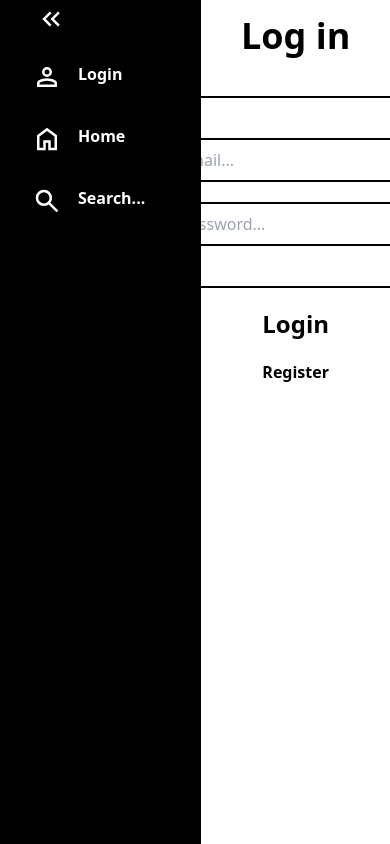
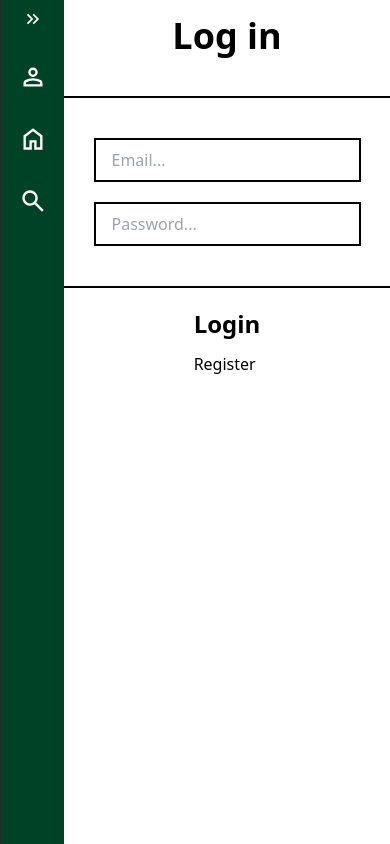
Before and after one commit to LauraBLei/SemesterProject2, a website built with Vite: page auth/login/index.html in a window 390 px wide. Built offline with nearby package versions, Linux system fonts and the light colour scheme.

Commit message:
Feat: addes styling to nav/side-bar

```diff
--- a/src/css/style.css
+++ b/src/css/style.css
@@ -14,52 +14,51 @@ header {
   @apply h-dvh z-50 block;
 }
 
-.headline {
-  @apply text-3xl font-semibold;
-}
-
 svg {
   transition: rotate 150ms ease;
 }
 
-#sidebar {
-  @apply flex flex-col bg-black text-white h-dvh pl-4 sticky pr-10 gap-4  overflow-hidden text-nowrap self-start;
-}
+@layer components {
+  .sidebar {
+    @apply w-[240px] border-l-2 border-brandBlack flex flex-col bg-brandGreen text-white h-dvh gap-4 overflow-hidden text-nowrap transition-all duration-300 ease-in-out;
+  }
 
-#toggle-btn {
-  @apply px-5 py-1 border-none cursor-pointer hover:bg-white/50;
-  svg {
-    transition: rotate 400ms ease;
+  .sidebar.closed {
+    @apply w-[64px] overflow-hidden pl-0;
+  }
+
+  .sidebar.closed #navSpan {
+    @apply hidden;
+  }
+
+  .sidebar #profileNav {
+    @apply max-w-[40px] max-h-[40px] min-h-[40px] min-w-[40px] transition-all duration-300 ease-in-out;
+  }
+  .sidebar.closed #profileNav {
+    @apply max-w-[30px] max-h-[30px] min-h-[30px] min-w-[30px] transition-all duration-300 ease-in-out;
   }
 }
 
-a {
-  @apply hover:bg-white/50 px-4 py-2 font-semibold cursor-pointer;
-}
+@layer components {
+  .buttonEffect {
+    @apply hover:bg-brandBlack w-full px-4 py-2 font-semibold cursor-pointer hover:shadow-md hover:shadow-black scale-95 hover:scale-100 transition ease-in-out duration-300 transform;
+  }
 
-.rotate svg {
-  rotate: 180deg;
-}
-
-#sidebar.close {
-  @apply w-[60px] px-2 items-center;
-  #navSpan {
-    @apply hidden;
+  .buttonEffect.active {
+    @apply bg-brandBlack scale-100 w-full items-center h-auto shadow-sm shadow-black;
   }
 }
 
-.buttonEffect {
-  @apply hover:bg-white/50 px-4 py-2 font-semibold cursor-pointer;
+@layer components {
+  .toggle-btn {
+    @apply px-5 py-1 border-none cursor-pointer scale-95 hover:scale-100 transition ease-in-out duration-300 transform;
+  }
+
+  .toggle-btn svg {
+    transition: rotate 400ms ease;
+  }
+
+  .rotate svg {
+    rotate: 180deg;
+  }
 }
-
-.active {
-  @apply w-[30px] h-[30px] bg-yellow-400;
-}
-
-.idle {
-  @apply w-[20px] h-[20px]  bg-black;
-}
-
-.dot {
-  @apply rounded-full  scale-75 hover:scale-110 hover:bg-white border-2 border-black cursor-pointer transition-transform duration-300 ease-in-out transform;
-}
--- a/src/ts/ui/global/header.ts
+++ b/src/ts/ui/global/header.ts
@@ -12,20 +12,45 @@ const toggleSideBar = (sidebarID: string, btn: string) => {
   const toggleButton = document.getElementById(btn);
   const sidebar = document.getElementById(sidebarID);
 
-  sidebar?.classList.toggle('close');
+  sidebar?.classList.toggle('closed');
   toggleButton?.classList.toggle('rotate');
+};
+
+const toggleActive = () => {
+  const navLinks = document.querySelectorAll('.buttonEffect'); // Select all navigation links with the class 'nav-link'
+
+  navLinks.forEach((link) => {
+    // Check if the link's href matches the current pathname
+    if (link.href === window.location.href) {
+      link.classList.toggle('active'); // Add 'active' class if it matches
+    } else {
+      return;
+    }
+  });
 };
 
 const Header = () => {
   const loggedIn = localStorage.getItem('token');
+  const isHomePage = window.location.pathname === '/';
+  const homeIconColor = isHomePage ? '#DAA520' : '#FFFFFF';
+  const isSearchPage = window.location.pathname === '/listing/search/';
+  const isAuthPage = ['/auth/', '/auth/login/', '/auth/register/'].includes(
+    window.location.pathname
+  );
+  const authIconColor = isAuthPage ? '#DAA520' : '#FFFFFF';
+  const searchIconColor = isSearchPage ? '#DAA520' : '#FFFFFF';
   const header = document.querySelector('header');
-  const sidebar = CreateElement({ element: 'nav', id: 'sidebar' });
+  const sidebar = CreateElement({
+    element: 'nav',
+    id: 'sidebar',
+    styling: 'sidebar closed',
+  });
   header?.appendChild(sidebar);
 
   const button = CreateElement({
     element: 'button',
     id: 'toggle-btn',
-    styling: 'flex items-center',
+    styling: 'toggle-btn flex items-center',
   });
   button.innerHTML = `${Icon(iconPaths.doubleArrows)}
   `;
@@ -42,8 +67,8 @@ const Header = () => {
       href: '/profile/',
     });
     profile.innerHTML = `
-  <div class="w-[40px] h-[40px] bg-gray-500 rounded-full overflow-hidden">
-      <img class="object-cover" src="${user.avatar.url}" alt="User profile image">
+  <div id='profileNav' class="profileNav min-w-[30px] min-h-[30px] max-h-[30px] max-w-[30px] flex items-center bg-brandBlack rounded-full overflow-hidden">
+      <img class="object-cover w-full h-full" src="${user.avatar.url}" alt="User profile image">
   </div>
   <span id="navSpan">${user.name}</span>
 `;
@@ -52,38 +77,40 @@ const Header = () => {
     const auth = CreateElement({
       element: 'a',
       href: '/auth/',
-      styling: 'flex gap-4',
+      styling: 'flex gap-4 buttonEffect',
     });
-    auth.innerHTML = `${Icon(iconPaths.profile)}
-  <span id="navSpan">Login</span> `;
+    auth.innerHTML = `
+      ${Icon(iconPaths.profile, authIconColor)}
+      <span id="navSpan" class='navSpan'>Login</span> `;
     sidebar.append(auth);
   }
 
   const home = CreateElement({
     element: 'a',
     href: '/',
-    styling: 'flex gap-4 buttonEffect',
+    styling: 'flex gap-4 px-4 py-2 buttonEffect items-center ',
   });
-  home.innerHTML = `${Icon(iconPaths.home)}
-  <span id="navSpan">Home</span> `;
+  home.innerHTML = `
+    <div>${Icon(iconPaths.home, homeIconColor)}</div>
+    <span id="navSpan" class='navSpan'>Home</span> `;
 
   const search = CreateElement({
     element: 'a',
-    styling: 'flex gap-4 hover:bg-white/50 px-4 py-2 buttonEffect',
+    styling: 'flex gap-4 px-4 py-2 buttonEffect',
     href: '/listing/search/',
   });
-  search.innerHTML = `${Icon(iconPaths.search)}
-  <span id="navSpan">Search...</span>
+  search.innerHTML = `<div>${Icon(iconPaths.search, searchIconColor)}</div>
+  <span id="navSpan" class='navSpan'>Search...</span>
   `;
   sidebar.append(home, search);
   if (loggedIn) {
     const createListing = CreateElement({
       element: 'a',
-      styling: 'flex gap-4 buttonEffect',
+      styling: 'flex gap-4 buttonEffect items-center',
       id: 'createListingButton',
     });
-    createListing.innerHTML = `${Icon(iconPaths.plus)}
-<span id="navSpan">Create Listing</span>`;
+    createListing.innerHTML = `<div>${Icon(iconPaths.plus)}</div>
+    <span id="navSpan">Create Listing</span>`;
     createListing.addEventListener('click', () => {
       const div = document.getElementById('createEditContainer');
       div?.classList.remove('hidden');
@@ -93,11 +120,11 @@ const Header = () => {
       element: 'a',
       styling: 'flex gap-4 buttonEffect',
     });
-    logOut.innerHTML = `${Icon(iconPaths.logOut)}
-<span id="navSpan">Log Out</span>
-`;
+    logOut.innerHTML = `<div>${Icon(iconPaths.logOut)}</div>
+    <span id="navSpan" class='navSpan'>Log Out</span>`;
     logOut.addEventListener('click', onLogout);
 
     sidebar.append(createListing, logOut);
   }
+  toggleActive();
 };
--- a/src/ts/utilities/enums.ts
+++ b/src/ts/utilities/enums.ts
@@ -1,5 +1,5 @@
 export enum iconPaths {
-  doubleArrows = 'M440-240 200-480l240-240 56 56-183 184 183 184-56 56Zm264 0L464-480l240-240 56 56-183 184 183 184-56 56Z',
+  doubleArrows = 'M383-480 200-664l56-56 240 240-240 240-56-56 183-184Zm264 0L464-664l56-56 240 240-240 240-56-56 183-184Z',
   home = 'M240-200h120v-240h240v240h120v-360L480-740 240-560v360Zm-80 80v-480l320-240 320 240v480H520v-240h-80v240H160Zm320-350Z',
   plus = 'M440-440H200v-80h240v-240h80v240h240v80H520v240h-80v-240Z',
   profile = 'M480-480q-66 0-113-47t-47-113q0-66 47-113t113-47q66 0 113 47t47 113q0 66-47 113t-113 47ZM160-160v-112q0-34 17.5-62.5T224-378q62-31 126-46.5T480-440q66 0 130 15.5T736-378q29 15 46.5 43.5T800-272v112H160Zm80-80h480v-32q0-11-5.5-20T700-306q-54-27-109-40.5T480-360q-56 0-111 13.5T260-306q-9 5-14.5 14t-5.5 20v32Zm240-320q33 0 56.5-23.5T560-640q0-33-23.5-56.5T480-720q-33 0-56.5 23.5T400-640q0 33 23.5 56.5T480-560Zm0-80Zm0 400Z',
```
